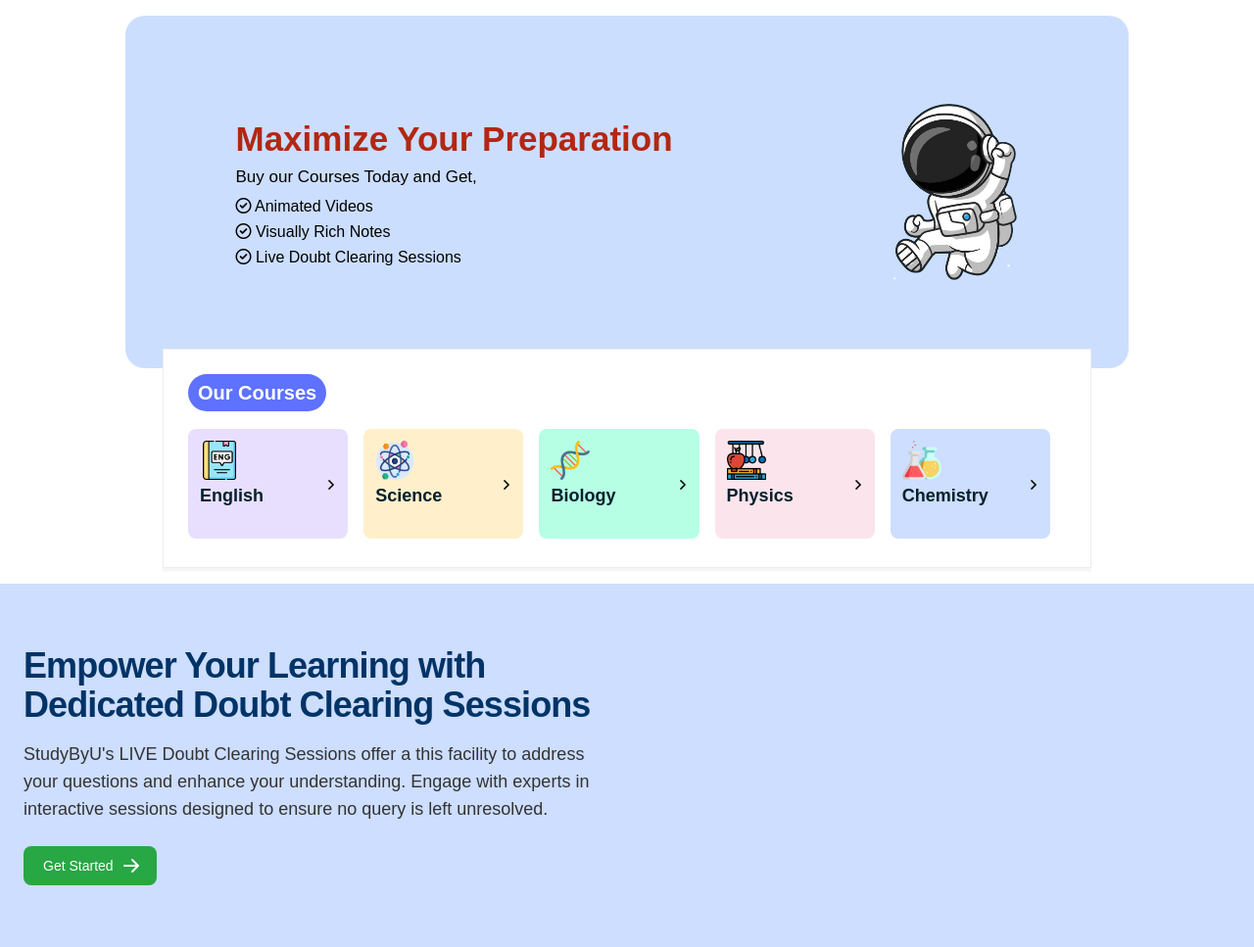
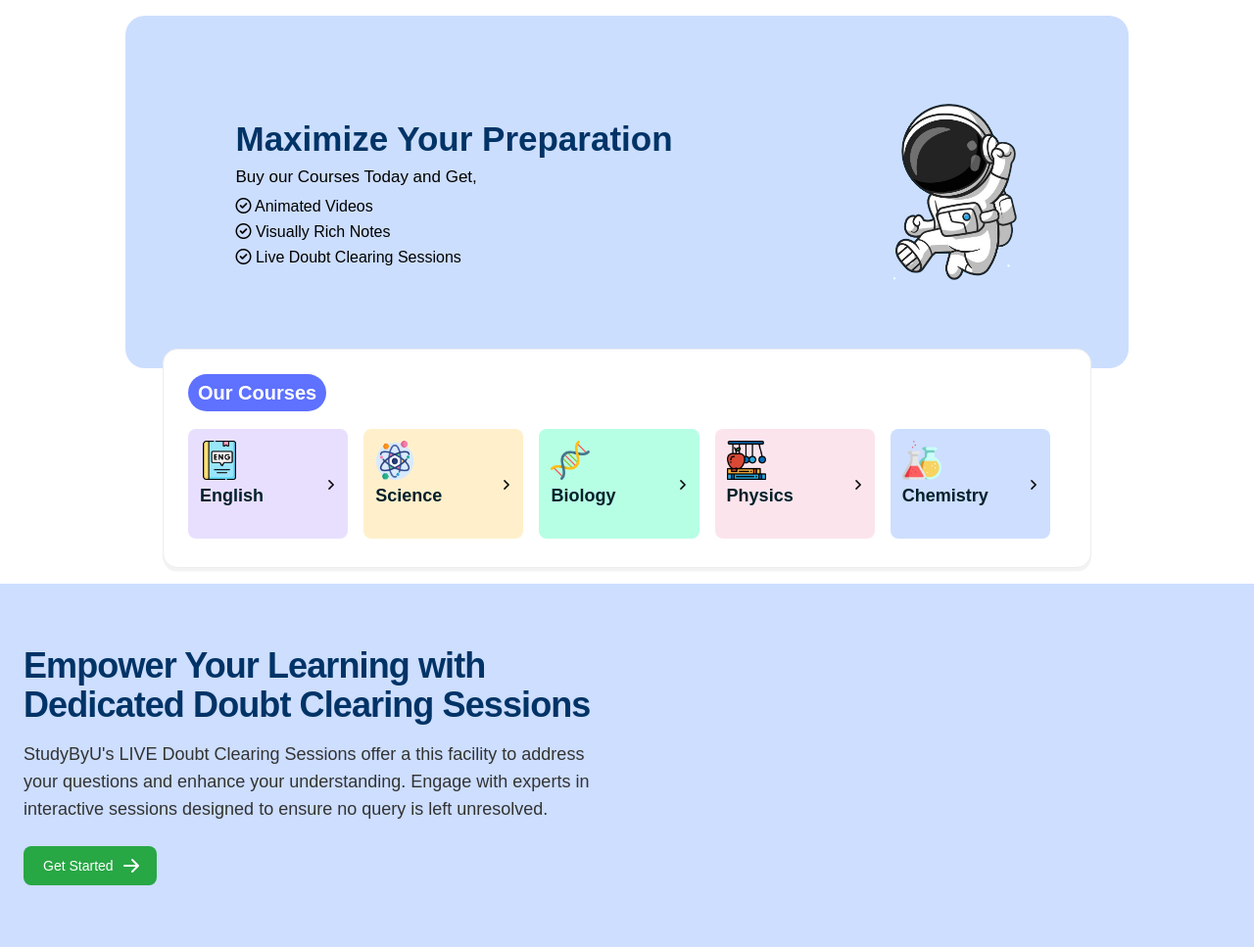
Before and after one commit to AakashMahajan25/StudyByU-MAIN-, a PHP site: page /subjects.php in a window 1280 px wide. Shown: the part 64-1031 px from the top of the page at 98% size. Run offline with PHP 8.4, Linux system fonts and the light colour scheme; some libraries are stand-ins or nearby versions.

Commit message:
subjects css heading clor change

```diff
--- a/css/subjects.css
+++ b/css/subjects.css
@@ -4,13 +4,12 @@ body {
 .subjects {
     margin: auto;
     margin-top: -20px;
-    /* background-color: #efeeec; */
     background-color: white;
     border: 1px solid #ecedef;
     padding: 25px 25px;
     width:fit-content;
-    box-shadow: 0 3.56158px 0 #f6f6f6;
-    z-index: 200;
+    border-radius: 15px;
+    box-shadow: 0 3.56158px 0 #f3f3f3;
 }
 .subjects-heading {
     color: white;
@@ -96,7 +95,7 @@ body {
 }
 
 .hero-banner-content-heading {
-    color: #b22713;
+    color: #003366;
     font-size: 35px;
     font-weight: 800;
 }
```
